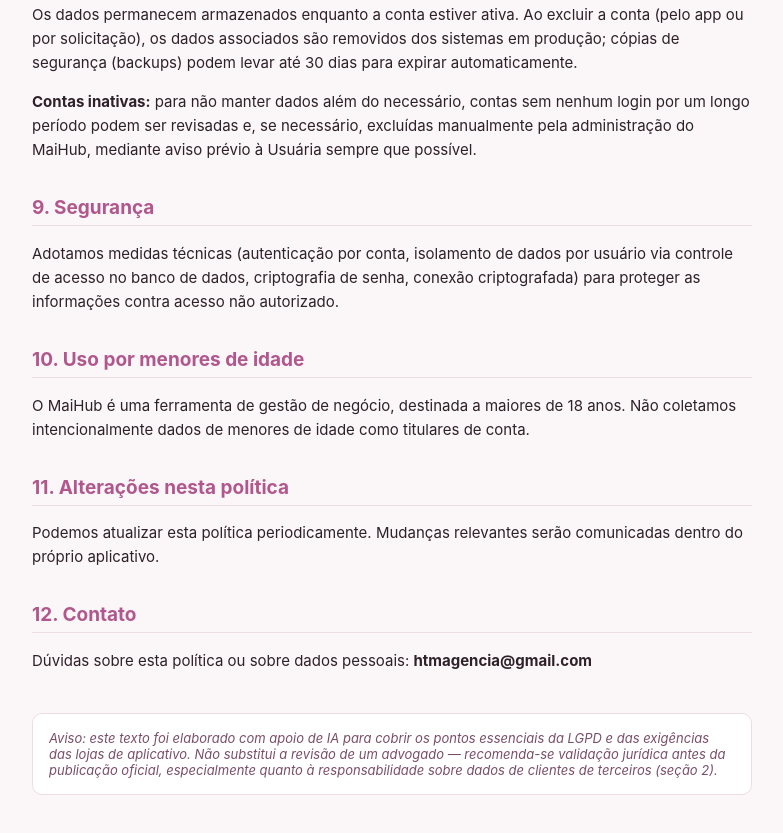
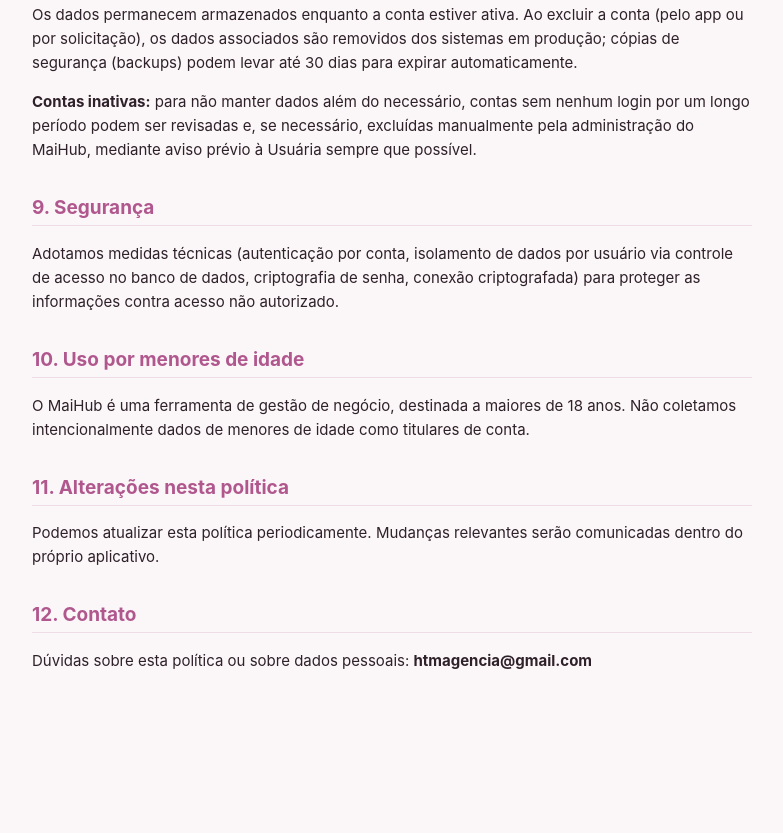
Before and after one commit to MaiHubApp/maihub-privacidade, a plain HTML site: page index.html in a window 1280 px wide. Shown: the part 2916-3749 px from the top of the page, without its empty margins (248-1031 px from the left). After the commit the page ends 3684 px from the top, so only its background shows below. Drawn offline with Linux system fonts and the light colour scheme.

Commit message:
Remove aviso interno sobre elaboracao com IA / revisao juridica

```diff
--- a/index.html
+++ b/index.html
@@ -56,16 +56,6 @@
   }
   a {
     color: #B0578D;
-  }
-  .notice {
-    margin-top: 40px;
-    padding: 16px;
-    background: #fff;
-    border: 1px solid #EEDCE6;
-    border-radius: 10px;
-    font-size: 13px;
-    color: #7A4E68;
-    font-style: italic;
   }
 </style>
 </head>
@@ -159,10 +149,6 @@
 
   <h2>12. Contato</h2>
   <p>Dúvidas sobre esta política ou sobre dados pessoais: <strong>htmagencia@gmail.com</strong></p>
-
-  <div class="notice">
-    Aviso: este texto foi elaborado com apoio de IA para cobrir os pontos essenciais da LGPD e das exigências das lojas de aplicativo. Não substitui a revisão de um advogado — recomenda-se validação jurídica antes da publicação oficial, especialmente quanto à responsabilidade sobre dados de clientes de terceiros (seção 2).
-  </div>
 </div>
 </body>
 </html>
```
